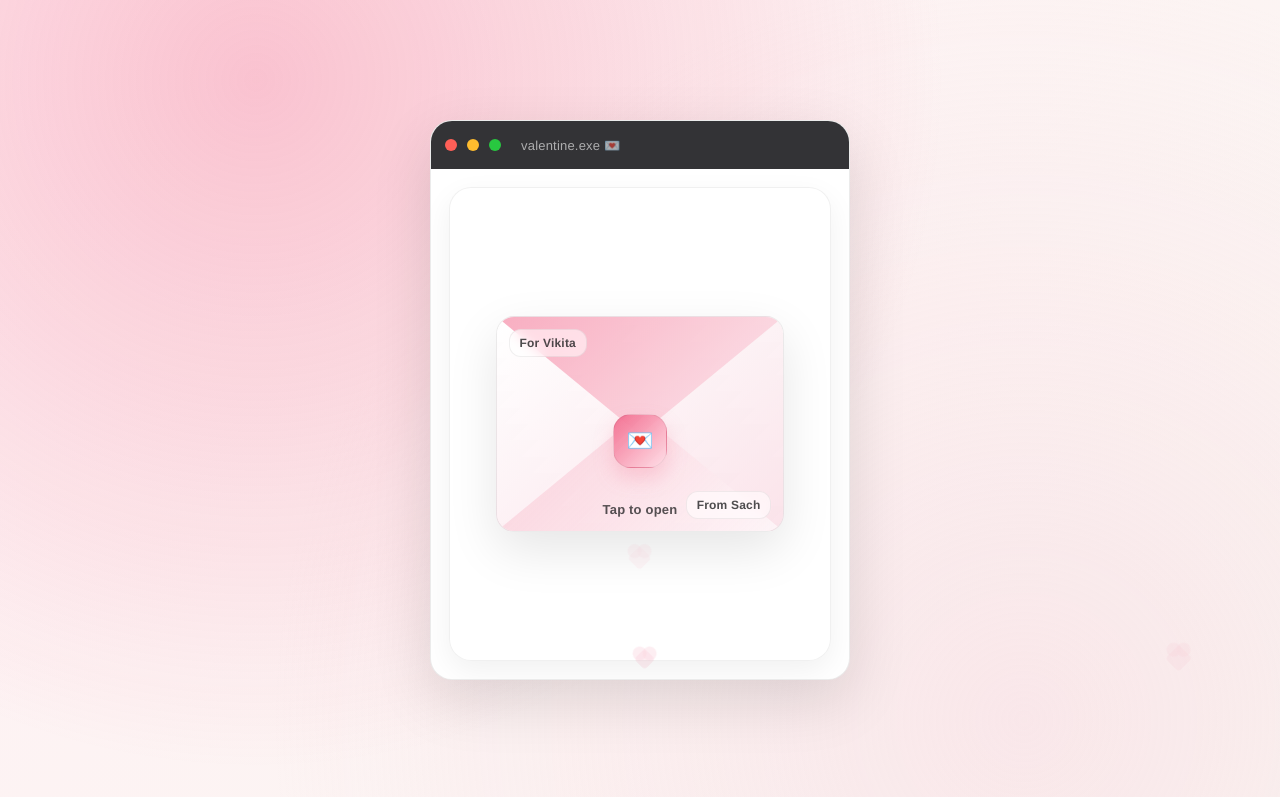
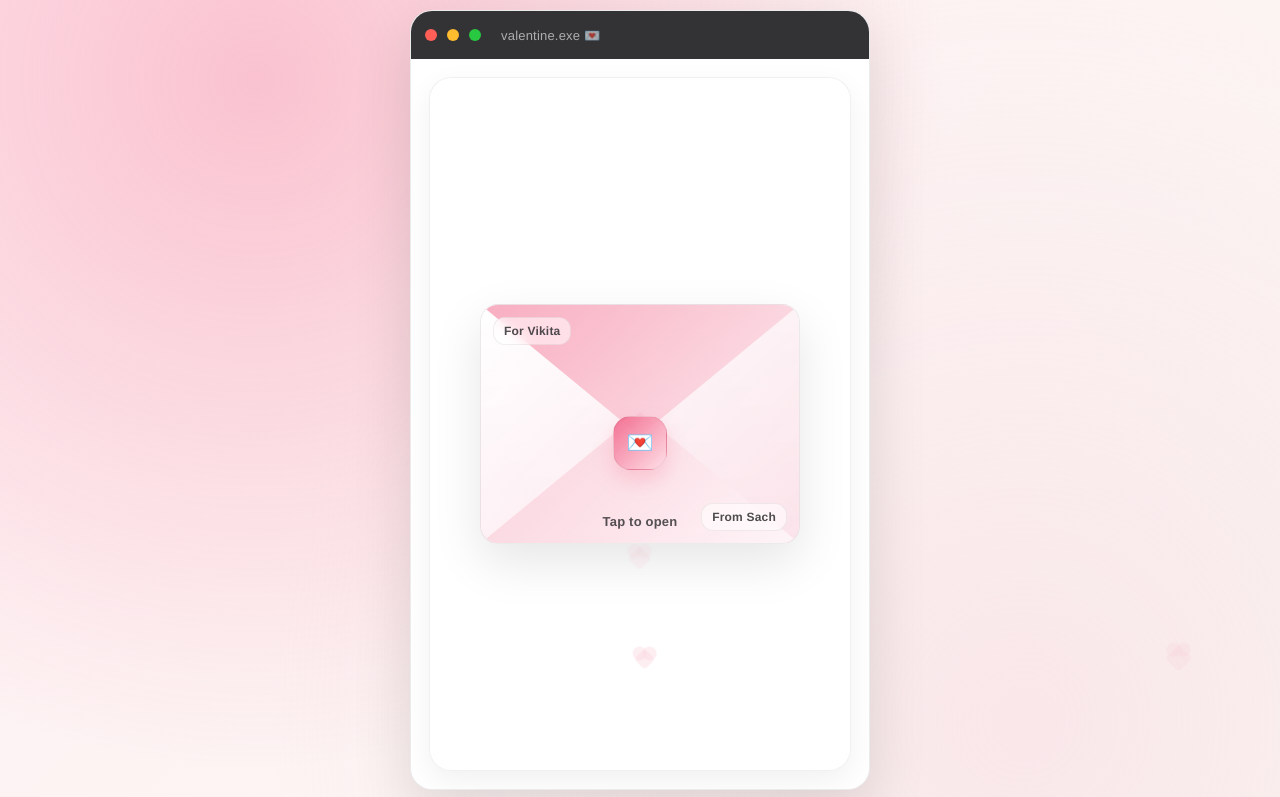
Before and after one commit to sach864/my-val, a plain HTML site: page index.html in a window 1280 px wide. Shown: the top 797 px of the page. Drawn offline with Linux system fonts and the light colour scheme.

Commit message:
Update index.html

```diff
--- a/index.html
+++ b/index.html
@@ -29,7 +29,8 @@
       min-height:100vh;
       display:flex;
       justify-content:center;
-      align-items:center;
+      align-items:stretch;
+      padding:10px;
       overflow:hidden;
     }
 
@@ -60,8 +61,9 @@
 
     /* Window Frame */
     .window{
-      width:min(420px,94vw);
-      aspect-ratio:3/4;
+      width: min(100vw - 20px, 460px);
+      height: calc(100dvh - 20px);
+      max-height: calc(100vh - 20px);
       border-radius:var(--radius);
       overflow:hidden;
       box-shadow:var(--shadow);
@@ -69,6 +71,15 @@
       background:white;
       display:flex;
       flex-direction:column;
+    }
+
+    /* iOS safe areas */
+    @supports (padding: max(0px)){
+      body{ padding: max(10px, env(safe-area-inset-top)) max(10px, env(safe-area-inset-right)) max(10px, env(safe-area-inset-bottom)) max(10px, env(safe-area-inset-left)); }
+    }
+
+    @media (max-width: 520px){
+      .window{ width: calc(100vw - 20px); }
     }
 
     .topbar{
@@ -103,6 +114,9 @@
       display:none;
       animation:fadeIn .5s ease;
       height:100%;
+      overflow-y:auto; /* allow scroll on every page */
+      -webkit-overflow-scrolling:touch;
+      min-height:0;
     }
     .page.active{display:flex; min-height:0;}
 
@@ -119,7 +133,8 @@
       box-shadow:0 10px 30px rgba(0,0,0,.06);
       border:1px solid rgba(0,0,0,.06);
       width:100%;
-      height:100%;
+      min-height:100%;
+      height:auto;
       display:flex;
       flex-direction:column;
       align-items:center;
```
